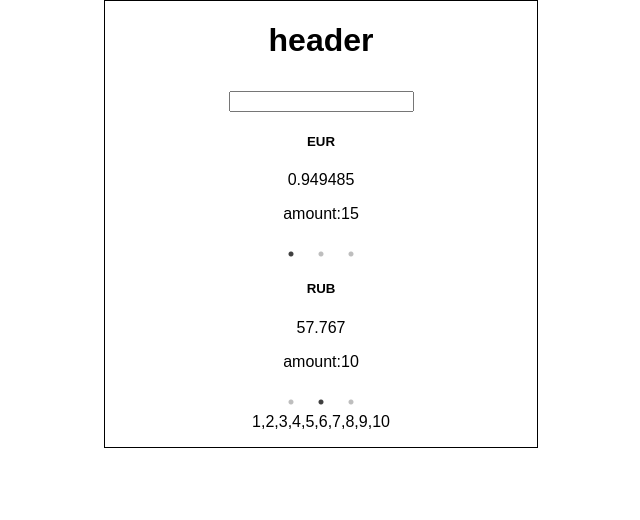
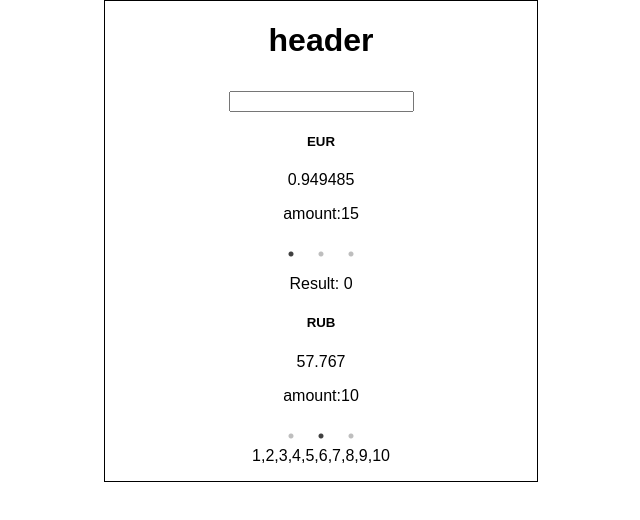
Before and after one commit to IIaJIeHo/exchange-screen, a React (Create React App) app: page / in a window 1280 px wide. Shown: the top 520 px of the page, without its empty margins (319-959 px from the left). Built offline with nearby package versions, Linux system fonts and the light colour scheme.

Commit message:
base exchange rate process

```diff
--- a/src/components/App/App.js
+++ b/src/components/App/App.js
@@ -24,10 +24,21 @@ class App extends Component {
         "USD": "30",
         "RUB": "10",
         "EUR": "15"
-      }
+      },
+      activeChange: 0
 
     }
+
+    this.onExchange = this.onExchange.bind(this);
   }
+
+  onExchange(e){
+    let val = e.target.value;
+    console.log(val);
+    this.setState({activeChange: +val});
+  }
+
+
   render() {
 
     var settings = {
@@ -37,8 +48,8 @@ class App extends Component {
     return (
       <div className="App">
         <Header />
-        <Currency {...this.state} type="start" />
-        <Currency {...this.state} current={this.state.next} type="end" />
+        <Currency {...this.state} type="start" onExchange={this.onExchange} />
+        <Currency {...this.state} type="end" />
         <Numbers />
       </div>
     );
--- a/src/components/Currency/Currency.js
+++ b/src/components/Currency/Currency.js
@@ -12,15 +12,20 @@ class Currency extends Component {
     }
   }
 
+  conversionResult(currency){
+    return +this.props.activeChange * this.props.rates[currency] / this.props.rates[this.props.current];
+  }
+
   render() {
 
     let rates = this.props.rates;
     let ratesKeys = Object.keys(rates);
+    let currentCurrency = this.props.type == "start" ? this.props.current : this.props.next;
 
     let settings = {
       dots: true,
       arrows: false,
-      initialSlide: ratesKeys.indexOf(this.props.current) != -1 ? ratesKeys.indexOf(this.props.current) : 0,
+      initialSlide: ratesKeys.indexOf(currentCurrency) != -1 ? ratesKeys.indexOf(currentCurrency) : 0,
       afterChange: function (currentSlide) {
         console.log('after change', currentSlide); /* sent a callback to parent */
       },
@@ -28,10 +33,11 @@ class Currency extends Component {
 
     let slides = ratesKeys.map((key,i) =>
       <div key={i}>
-        {this.props.type == "start" ? <input type="text" /> : ''}
+        {this.props.type == "start" ? <input type="text" onChange={this.props.onExchange}/> :
+         this.props.type == "end" ? <p>Result: {this.conversionResult(key)}</p> : ''}
         <h5>{key}</h5>
         <p>{rates[key]}</p>
-        <p>amount:{this.props.pocket[this.props.current]}</p>
+        <p>amount:{this.props.pocket[currentCurrency]}</p>
       </div>
       );
 
```
